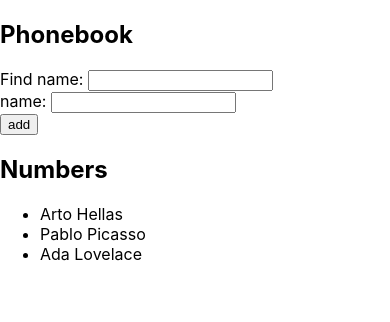
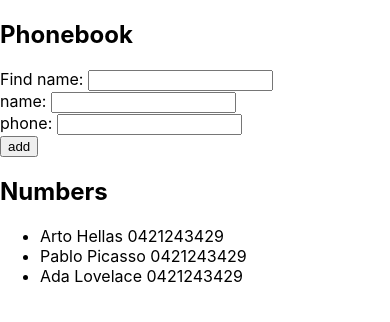
Before and after one commit to AndresBo/phonebook-app, a React (Create React App) app: page / in a window 390 px wide. Shown: the top 322 px of the page. Built offline with nearby package versions, Linux system fonts and the light colour scheme.

Commit message:
build: added phone numbers to phonebook

```diff
--- a/src/App.js
+++ b/src/App.js
@@ -7,17 +7,18 @@ import Filter from './components/Filter'
 
 const App = () => {
   const [persons, setPersons] = useState([
-    { id: nanoid(), name: 'Arto Hellas' },
-    { id: nanoid(), name: 'Pablo Picasso' },
-    { id: nanoid(), name: 'Ada Lovelace'  }
+    { id: nanoid(), name: 'Arto Hellas', number:'0421243429' },
+    { id: nanoid(), name: 'Pablo Picasso', number:'0421243429' },
+    { id: nanoid(), name: 'Ada Lovelace', number:'0421243429'  }
   ])
   const [newName, setNewName] = useState('')
+  const [newNumber, setNewNumber] = useState('')
   const [filterName, setFilterName] = useState('')
   const [filteredPersons, setFilteredPersons] = useState([])
 
   const addPerson = (event) => {
     event.preventDefault()
-    // reject duplicate persons
+    // reject duplicate names
     const findDuplicate = persons.find(person => person.name === newName)
     if (findDuplicate) {
       return alert(`${newName} is already added to phonebook`)
@@ -25,7 +26,8 @@ const App = () => {
 
     const personObject = {
       id: nanoid(),
-      name: newName
+      name: newName,
+      number: newNumber
     }
 
     setPersons(persons.concat(personObject))
@@ -36,6 +38,10 @@ const App = () => {
   const handleNameChange = (event) => {
     //console.log(event.target.value)
     setNewName(event.target.value)
+  }
+
+  const handleNumberChange = (event) => {
+    setNewNumber(event.target.value)
   }
 
 
@@ -55,6 +61,8 @@ const App = () => {
         addPerson={addPerson}
         newName={newName}
         handleNameChange={handleNameChange}
+        newNumber={newNumber}
+        handleNumberChange={handleNumberChange}
       />
       <h2>Numbers</h2>
       <Persons
--- a/src/components/PersonForm.js
+++ b/src/components/PersonForm.js
@@ -1,9 +1,12 @@
-const PersonForm = ({addPerson, newName, handleNameChange}) => {
+const PersonForm = ({addPerson, newName, handleNameChange, newNumber, handleNumberChange}) => {
     //console.log(persons)
     return (
         <form onSubmit={addPerson}>
           <div>
             name: <input value={newName} onChange={handleNameChange}/>
+          </div>
+          <div>
+            phone: <input value={newNumber} onChange={handleNumberChange}/>
           </div>
           <div>
             <button type="submit">add</button>
--- a/src/components/Persons.js
+++ b/src/components/Persons.js
@@ -7,7 +7,7 @@ const Persons = ({persons, filterName}) => {
     } else {
       return (
         <ul>
-          {filteredPersons.map(person => <li key={person.id}>{person.name}</li>)}
+          {filteredPersons.map(person => <li key={person.id}>{person.name} {person.number}</li>)}
         </ul>
       )
     }
```
